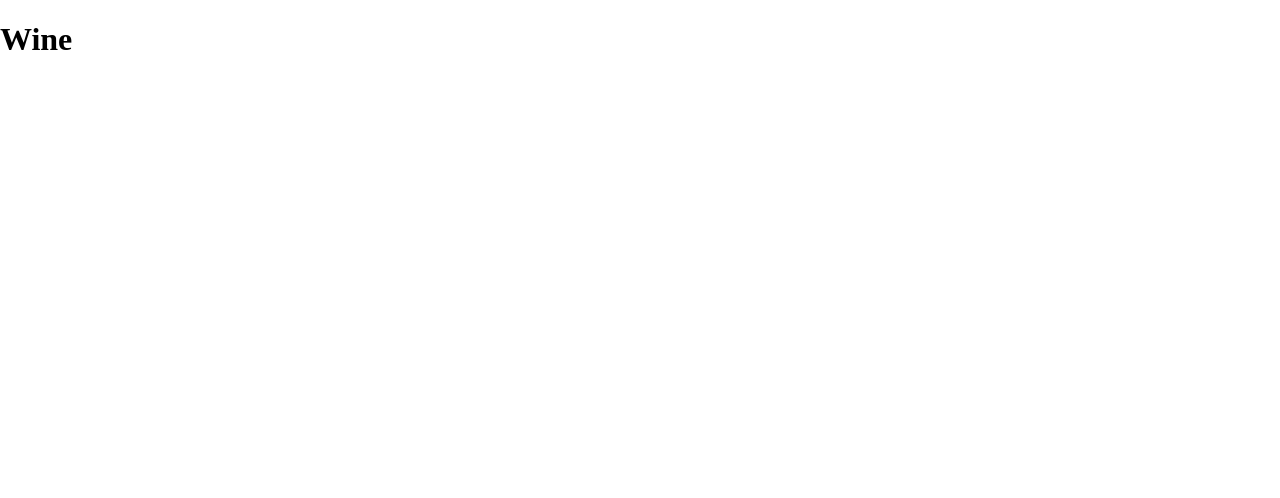
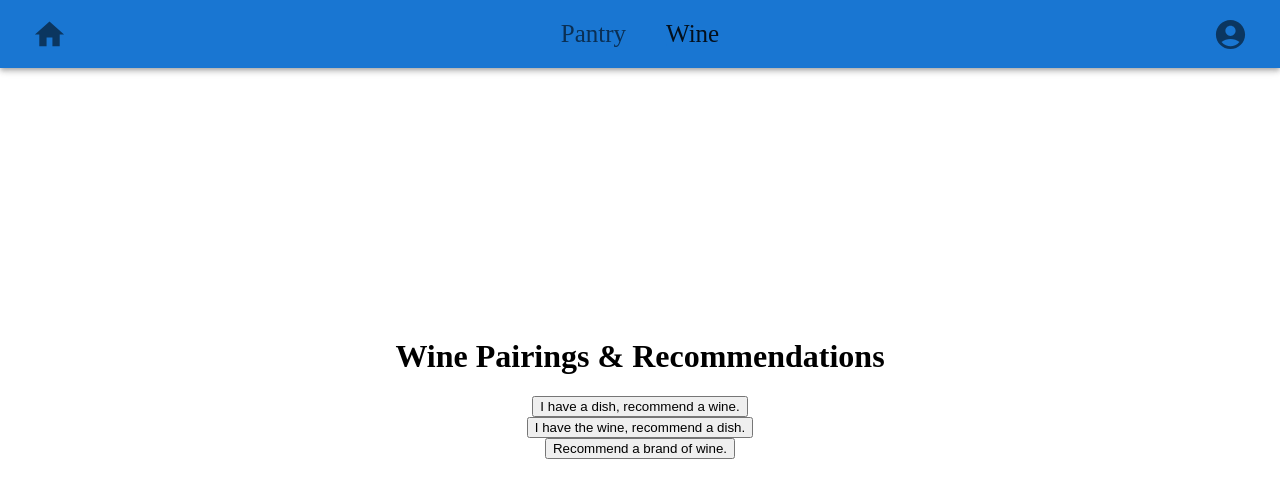
Before and after one commit to FS-Capstone/Waste-Not, a React (Create React App) app: page /wine in a window 1280 px wide. Shown: the top 498 px of the page. Built offline with nearby package versions, Linux system fonts and the light colour scheme.

Commit message:
wine routes and components set up

```diff
--- a/public/index.html
+++ b/public/index.html
@@ -36,6 +36,13 @@
         flex-direction: column;
         justify-content: center;
       }
+      .wine {
+        display: flex;
+        height: 80vh;
+        align-items: center;
+        flex-direction: column;
+        justify-content: center;
+      }
     </style>
     <title>React App</title>
   </head>
--- a/src/Routes.js
+++ b/src/Routes.js
@@ -1,7 +1,10 @@
 import React from 'react';
 import Home from './components/Home';
 import Pantry from './components/Pantry';
-import Wine from './components/Wine';
+import Wine from './components/Wine/Wine';
+import WineToBrand from './components/Wine/WineToBrand';
+import WineToDish from './components/Wine/WineToDish';
+import DishToWine from './components/Wine/DishToWine';
 import { Login, Signup } from './components/AuthForm';
 import { Route, Routes } from 'react-router-dom';
 import LandingPage from './components/LandingPage';
@@ -22,10 +25,13 @@ const ClientRoutes = () => {
     <>
       <Routes>
         <Route exact path='/' element={<LandingPage/>}/>
-        <Route path='/home' element={<Home/>}/>
+        <Route path='home' element={<Home/>}/>
         <Route path='login' element={<Login/>}/>
         <Route path='signup' element={<Signup/>}/>
         <Route path='wine' element={<Wine/>}/>
+        <Route path='wine/recommend-wine' element={<DishToWine/>}/>
+        <Route path='wine/recommend-dish' element={<WineToDish/>}/>
+        <Route path='wine/recommend-brand' element={<WineToBrand/>}/>
         <Route path='pantry' element={<Pantry/>}/>
         <Route path='account' element={<AccountPage/>}/>
       </Routes>
--- a/src/components/Wine.js
+++ /dev/null
@@ -1,9 +0,0 @@
-import React from 'react';
-
-const Wine = () => {
-  return(
-    <h1>Wine</h1>
-  )
-}
-
-export default Wine;
--- /dev/null
+++ b/src/components/Wine/DishToWine.js
@@ -0,0 +1,19 @@
+import React from 'react';
+import { Link } from 'react-router-dom';
+import Navbar from '../Navbar/Navbar';
+
+const DishToWine = () => {
+    return (
+        <div>
+            <Navbar/>
+            <div className='wine'>
+            <h2> Input Dish for Wine Recommendation </h2>
+            <div>
+                <Link to='/wine'> <button>Back</button> </Link>
+            </div>
+            </div>
+        </div>
+    )
+}
+
+export default DishToWine;
--- /dev/null
+++ b/src/components/Wine/Wine.js
@@ -0,0 +1,54 @@
+import React from 'react';
+import Navbar from '../Navbar/Navbar';
+import { Link } from 'react-router-dom';
+
+
+//API Key: 846b803ab28441449ebbb13144f762bc
+
+
+const Wine = () => {
+  return(
+    <div>
+      <Navbar/>
+      <div className='wine'>
+      <h1>Wine Pairings & Recommendations </h1>
+      <Link to='/wine/recommend-wine'><button> I have a dish, recommend a wine. </button></Link>
+      <Link to='/wine/recommend-dish'><button> I have the wine, recommend a dish. </button></Link>
+      <Link to='/wine/recommend-brand'><button> Recommend a brand of wine. </button></Link>
+      </div>
+    </div>
+  )
+}
+
+export default Wine;
+
+
+
+/*
+3 different APIs being used (1 component for each), this will be the main wine component with 3 button selectors to choose from
+
+1. Wine Pairing API: input the food type and the response is a type of wine that pairs well with it.
+  - need to create an input field for the food type (string) (or drop down selector)
+  - need additional input fields for additional (optional) parameters as needed (maxPrice)
+  - need to store that string as a variable somewhere (or req.body.query)
+  - then need to do API call with that input string as the query parameter: https://api.spoonacular.com/food/wine/pairing?food=${req.body.query}
+  - api call is in the wine api routes folder
+  - called in redux store wine reducer
+
+2. Dish Pairing for Wine API: input the kind of wine and the response is the types of food that go well with it.
+  - need to create an input field for the wine type (string) (or drop down select)
+  - need additional input fields for additional (optional) parameters as needed
+  - need to store that string as a variable somewhere (or req.body.query)
+  - need to do API call with that input string as the query parameter: https://api.spoonacular.com/food/wine/dishes?wine=${req.body.query}
+  - api call is in the wine api routes folder
+  -called in redux store wine reducer
+
+3. Wine Recommendation API: input is a type of wine and the response is a specific brand of that wine type.
+  - need to create an input field for the wine type (string) (or drop down selector for entire list from Wine Guide?)
+  - need additional input fields for additional (optional) parameters as needed (maxPrice, minRating, number)
+  - need to store that string as a variable somewhere (or req.body.query)
+  - need to do API call with that input string as the query parameter: https://api.spoonacular.com/food/wine/recommendation?wine=${req.body.query}&number=100 (always 100 (max number) to get all results)
+  - api call is in the wine api routes folder
+  -called in redux store wine reducer
+
+*/
--- /dev/null
+++ b/src/components/Wine/WineToBrand.js
@@ -0,0 +1,19 @@
+import React from 'react';
+import { Link } from 'react-router-dom';
+import Navbar from '../Navbar/Navbar';
+
+const WineToBrand = () => {
+    return (
+        <div>
+            <Navbar />
+            <div className='wine'>
+            <h2>Input Wine Type for Brand Recommendation </h2>
+            <div>
+                <Link to='/wine'> <button>Back</button> </Link>
+            </div>
+            </div>
+        </div>
+    )
+}
+
+export default WineToBrand;
--- /dev/null
+++ b/src/components/Wine/WineToDish.js
@@ -0,0 +1,20 @@
+import React from 'react';
+import { Link } from 'react-router-dom';
+import Navbar from '../Navbar/Navbar';
+
+
+const WineToDish = () => {
+    return (
+        <div>
+            <Navbar />
+            <div className='wine'>
+            <h2> Input Wine for Dish Recommendation </h2>
+            <div>
+                <Link to='/wine'> <button>Back</button> </Link>
+            </div>
+            </div>
+        </div>
+    )
+}
+
+export default WineToDish;
```
